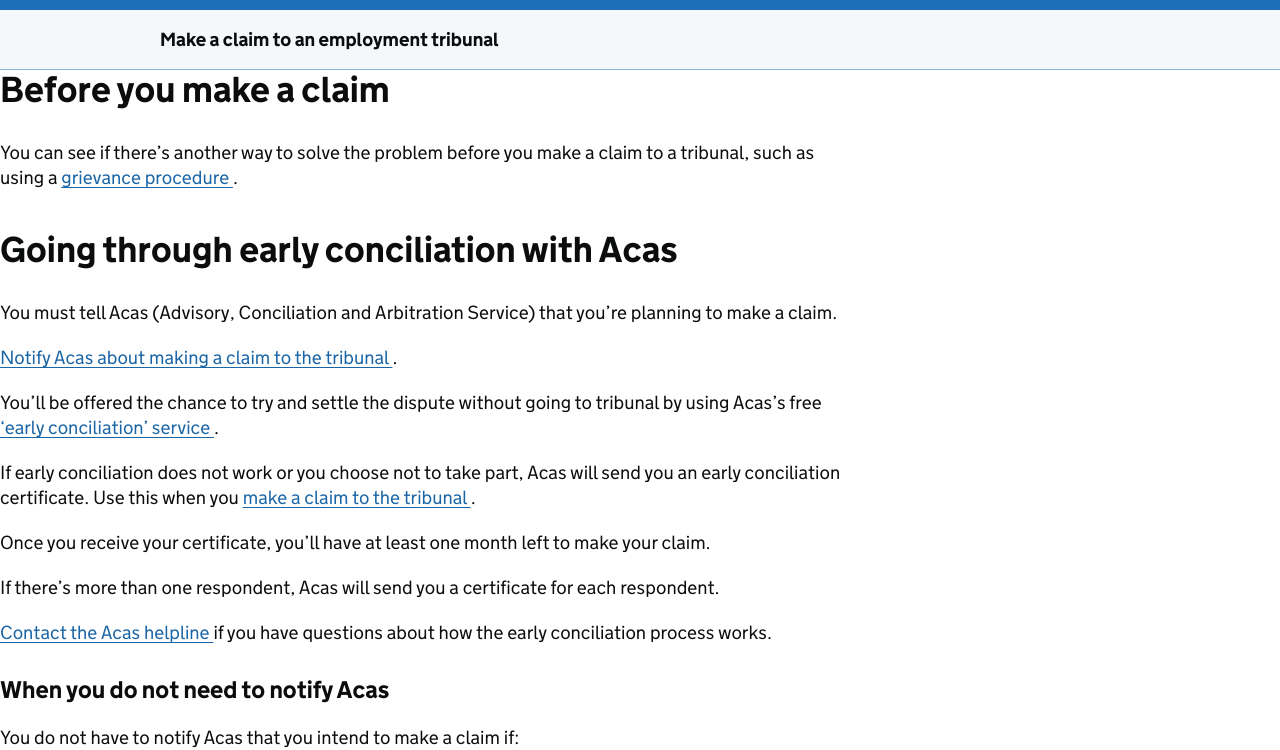
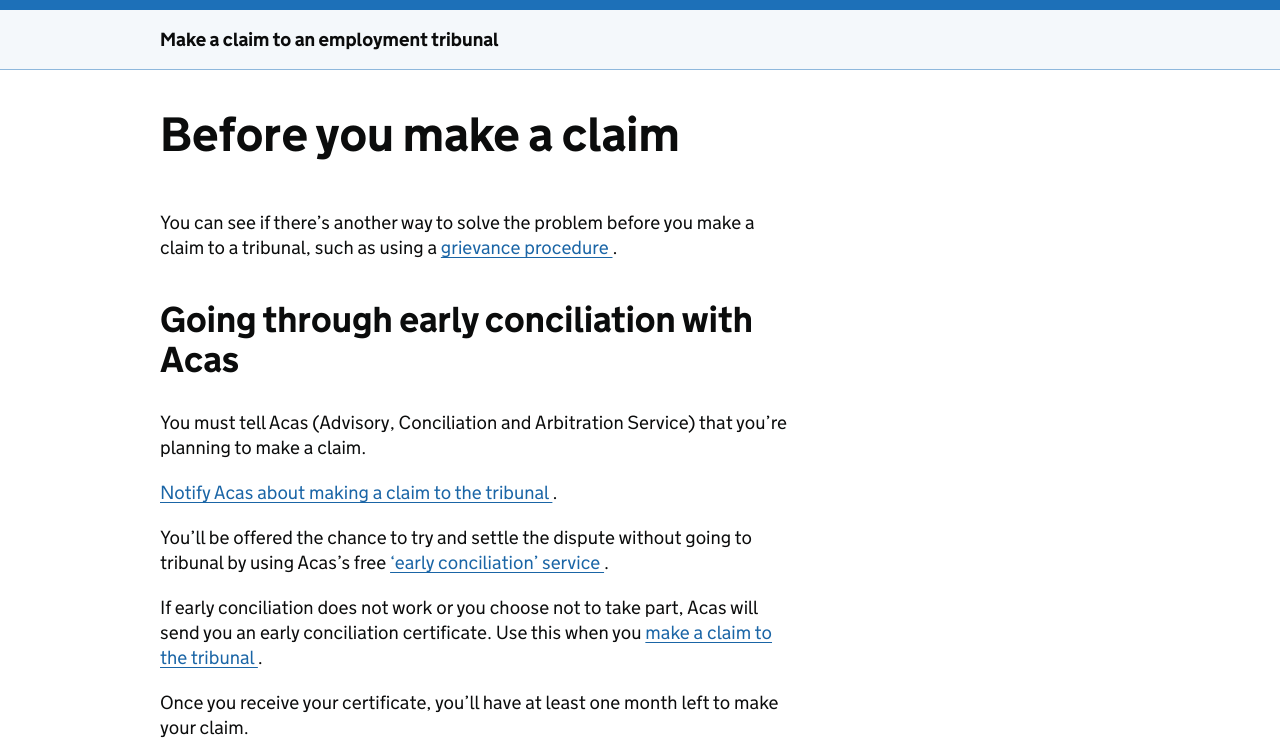
Before and after one commit to gcgreen/makeclaimv2, a plain HTML site: page index.html in a window 1280 px wide. Shown: the part 52-802 px from the top of the page. Drawn offline with Linux system fonts and the light colour scheme; a script that the page names is missing.

Commit message:
Update index.html

```diff
--- a/index.html
+++ b/index.html
@@ -97,12 +97,17 @@
 
   <!-- MAIN CONTENT -->
 
+<div class="govuk-width-container">
+
+  <main class="govuk-main-wrapper" id="main-content">
+
     <div class="govuk-grid-row">
+
       <div class="govuk-grid-column-two-thirds">
 
-    <h2 class="govuk-heading-l">
+        <h1 class="govuk-heading-xl">
           Before you make a claim
-    </h2>
+        </h1>
 
         <p class="govuk-body">
           You can see if there’s another way to solve the problem before you make a claim to a tribunal, such as using a
@@ -110,7 +115,6 @@
             grievance procedure
           </a>.
         </p>
-
 
         <h2 class="govuk-heading-l">
           Going through early conciliation with Acas
@@ -156,7 +160,6 @@
           if you have questions about how the early conciliation process works.
         </p>
 
-
         <h3 class="govuk-heading-m">
           When you do not need to notify Acas
         </h3>
@@ -166,6 +169,7 @@
         </p>
 
         <ul class="govuk-list govuk-list--bullet">
+
           <li>
             you’re making the claim with another person who’s already been through early conciliation
           </li>
@@ -185,12 +189,12 @@
           <li>
             Acas does not have the power to conciliate on some or all of your claim
           </li>
+
         </ul>
 
         <p class="govuk-body">
           If you’re unsure, notify Acas before making a claim to the tribunal.
         </p>
-
 
         <h2 class="govuk-heading-l">
           Get legal help
@@ -217,6 +221,7 @@
         </p>
 
         <ul class="govuk-list govuk-list--bullet">
+
           <li>
             <a class="govuk-link" href="https://www.citizensadvice.org.uk/">
               Citizens Advice
@@ -251,6 +256,7 @@
             </a>,
             if you live in England or Wales
           </li>
+
         </ul>
 
         <p class="govuk-body">
@@ -258,6 +264,7 @@
         </p>
 
         <ul class="govuk-list govuk-list--bullet">
+
           <li>
             get free legal advice from the
             <a class="govuk-link" href="http://www.equalityadvisoryservice.com/">
@@ -272,6 +279,7 @@
             </a>
             to pay for legal advice
           </li>
+
         </ul>
 
         <p class="govuk-body">
@@ -282,6 +290,11 @@
         </p>
 
       </div>
+
+    </div>
+
+  </main>
+
 </div>
 
   <!-- FOOTER -->
```
Lines whose indentation alone changed are shown as unchanged.
